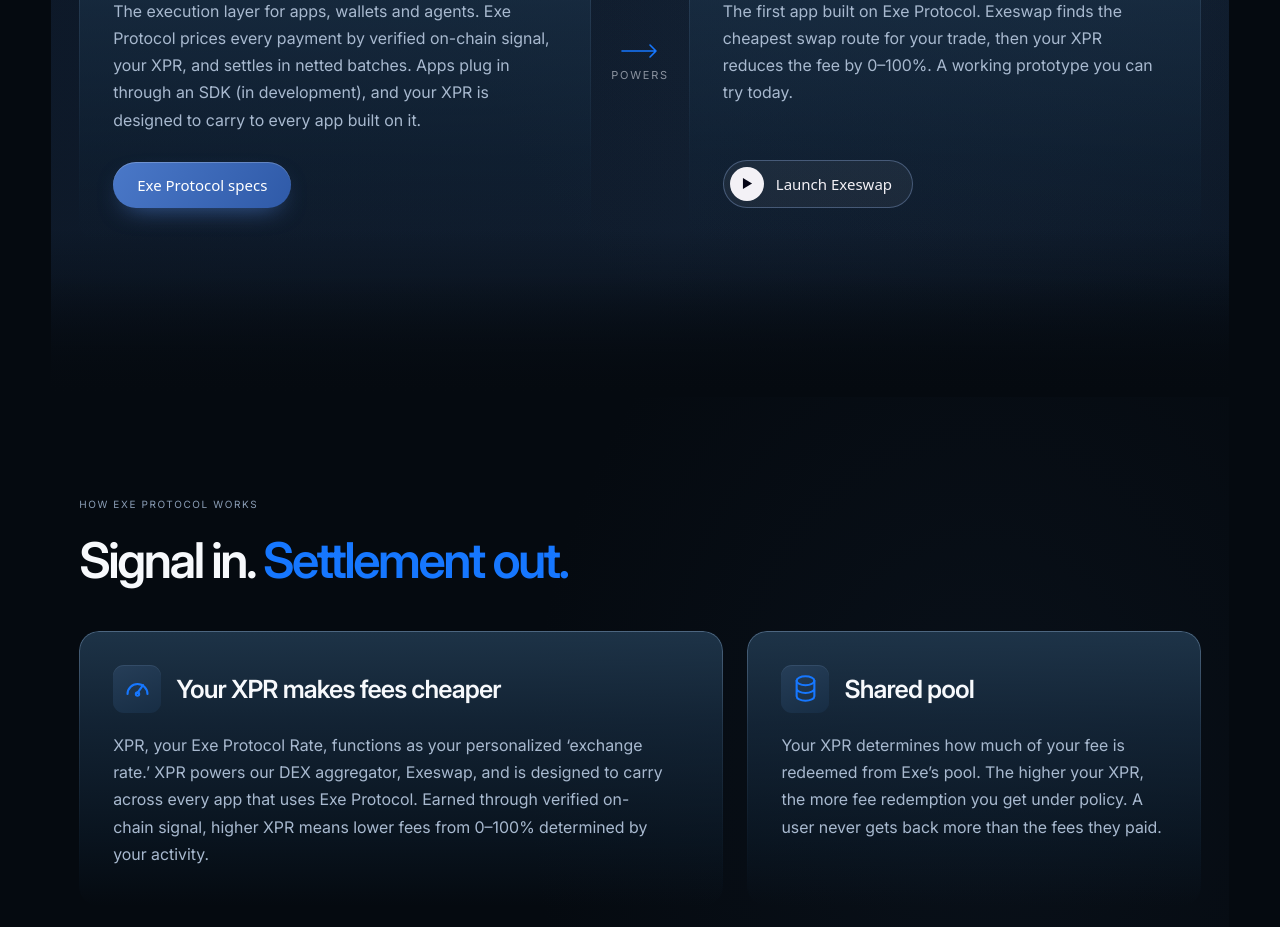
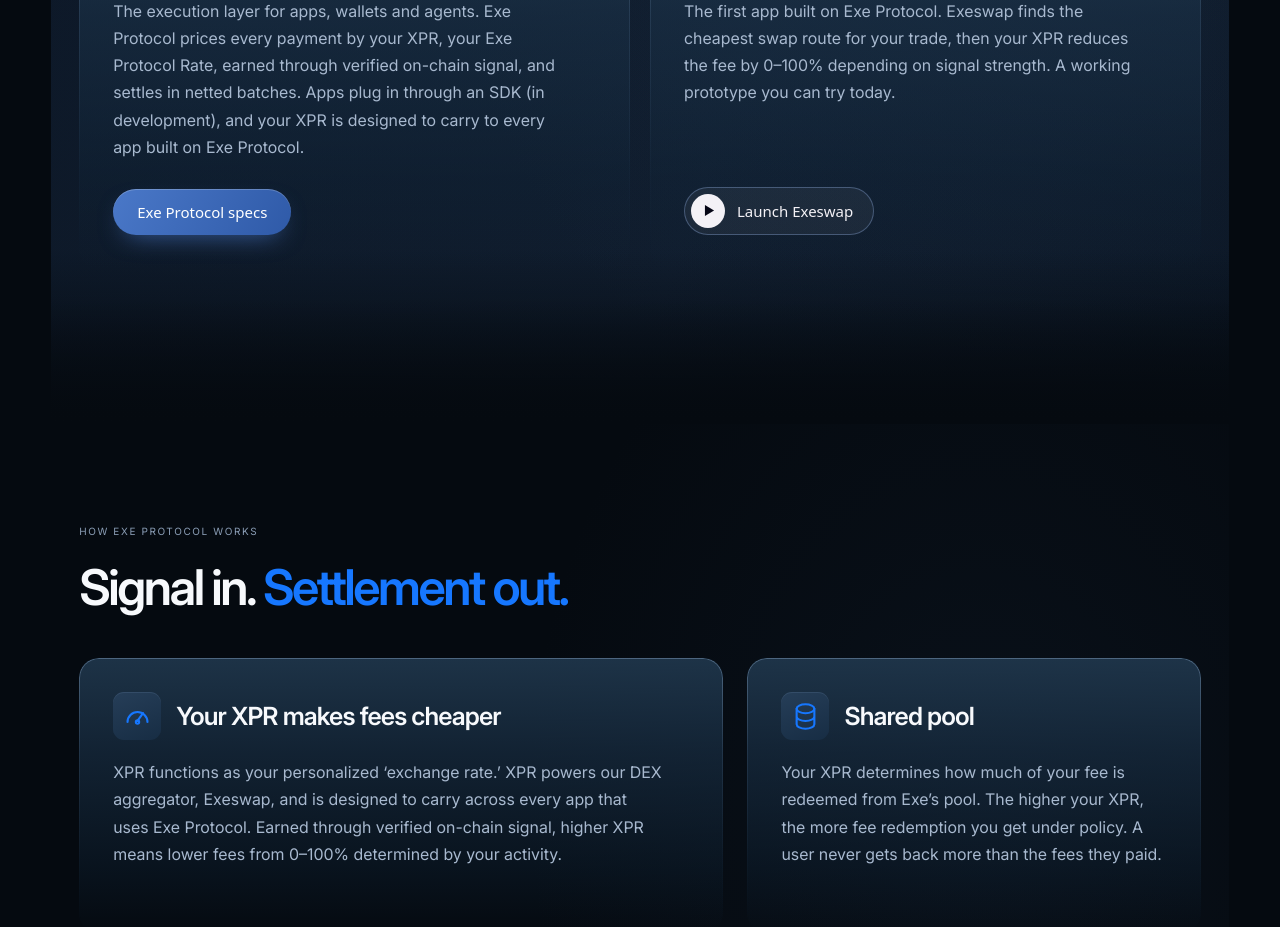
Before and after one commit to exe-protocol/exe-protocol.github.io, a plain HTML site: page index.html in a window 1280 px wide. Shown: the part 1374-2301 px from the top of the page. Drawn offline with Linux system fonts and the light colour scheme.

Commit message:
Add files via upload

```diff
--- a/index.html
+++ b/index.html
@@ -467,7 +467,7 @@ h2{font-weight:600;font-size:clamp(38px,4.4vw,68px);letter-spacing:-.05em;line-h
 /* "The Exe product suite": two cards from the existing card style, joined by a "Powers" connector */
 #suite h2{max-width:none}
 #suite h2 .fade{white-space:nowrap}
-#suite .suite{display:grid;grid-template-columns:1fr auto 1fr;gap:20px;align-items:stretch;margin-top:8px}
+#suite .suite{display:grid;grid-template-columns:1fr 1fr;gap:20px;align-items:stretch;margin-top:8px}
 #suite .card.suite-card{grid-column:auto;min-height:0;justify-content:flex-start}
 #suite .suite-tag{font-size:12px;letter-spacing:.16em;text-transform:uppercase;color:#6ab6ff;margin:0 0 14px;max-width:none}
 #suite .suite-card h3{margin:0 0 14px}
@@ -568,14 +568,13 @@ h2{font-weight:600;font-size:clamp(38px,4.4vw,68px);letter-spacing:-.05em;line-h
     <article class="card suite-card">
       <p class="suite-tag">Horizontal layer</p>
       <h3>Exe Protocol</h3>
-      <p>The execution layer for apps, wallets and agents. Exe Protocol prices every payment by verified on-chain signal, your XPR, and settles in netted batches. Apps plug in through an SDK (in development), and your XPR is designed to carry to every app built on it.</p>
+      <p>The execution layer for apps, wallets and agents. Exe Protocol prices every payment by your XPR, your Exe Protocol Rate, earned through verified on-chain signal, and settles in netted batches. Apps plug in through an SDK (in development), and your XPR is designed to carry to every app built on Exe Protocol.</p>
       <div class="suite-cta"><a class="xh-how" href="exe-protocol-specs.html">Exe Protocol specs</a></div>
     </article>
-    <div class="suite-link" aria-hidden="true"><svg viewBox="0 0 40 16"><path d="M2 8h34M30 2l6 6-6 6"/></svg><span>Powers</span></div>
     <article class="card suite-card">
       <p class="suite-tag">DEX aggregator</p>
       <h3>Exeswap</h3>
-      <p>The first app built on Exe Protocol. Exeswap finds the cheapest swap route for your trade, then your XPR reduces the fee by 0–100%. A working prototype you can try today.</p>
+      <p>The first app built on Exe Protocol. Exeswap finds the cheapest swap route for your trade, then your XPR reduces the fee by 0–100% depending on signal strength. A working prototype you can try today.</p>
       <div class="suite-cta"><a class="xh-go" href="simulator.html#swap"><i><svg viewBox="0 0 10 12" aria-hidden="true"><path d="M0 0l10 6-10 6z" fill="currentColor"/></svg></i>Launch Exeswap</a></div>
     </article>
   </div>
@@ -585,7 +584,7 @@ h2{font-weight:600;font-size:clamp(38px,4.4vw,68px);letter-spacing:-.05em;line-h
   <p class="eyebrow">How Exe Protocol works</p>
   <h2>Signal in. <span class="fade">Settlement out.</span></h2>
   <div class="grid">
-    <article class="card c-a"><h3><span class="card-symbol" aria-hidden="true"><svg viewBox="0 0 28 28"><path d="M5 19a9 9 0 1 1 18 0"/><path d="m14 18 5-7"/><circle cx="14" cy="19" r="1.5"/></svg></span>Your XPR makes fees cheaper</h3><p>XPR, your Exe Protocol Rate, functions as your personalized ‘exchange rate.’ XPR powers our DEX aggregator, Exeswap, and is designed to carry across every app that uses Exe Protocol. Earned through verified on-chain signal, higher XPR means lower fees from 0–100% determined by your activity.</p></article>
+    <article class="card c-a"><h3><span class="card-symbol" aria-hidden="true"><svg viewBox="0 0 28 28"><path d="M5 19a9 9 0 1 1 18 0"/><path d="m14 18 5-7"/><circle cx="14" cy="19" r="1.5"/></svg></span>Your XPR makes fees cheaper</h3><p>XPR functions as your personalized ‘exchange rate.’ XPR powers our DEX aggregator, Exeswap, and is designed to carry across every app that uses Exe Protocol. Earned through verified on-chain signal, higher XPR means lower fees from 0–100% determined by your activity.</p></article>
     <article class="card c-b"><h3><span class="card-symbol" aria-hidden="true"><svg viewBox="0 0 28 28"><ellipse cx="14" cy="7" rx="8" ry="4"/><path d="M6 7v7c0 2.2 3.6 4 8 4s8-1.8 8-4V7M6 14v7c0 2.2 3.6 4 8 4s8-1.8 8-4v-7"/></svg></span>Shared pool</h3><p>Your XPR determines how much of your fee is redeemed from Exe’s pool. The higher your XPR, the more fee redemption you get under policy. A user never gets back more than the fees they paid.</p></article>
     <article class="card c-c"><h3><span class="card-symbol" aria-hidden="true"><svg viewBox="0 0 28 28"><rect x="3" y="5" width="7" height="5" rx="1.5"/><rect x="3" y="18" width="7" height="5" rx="1.5"/><path d="M13 7.5h5v13h-5m5-6.5h7m-3-3 3 3-3 3"/></svg></span>Settle later</h3><p>Each payment is approved and recorded instantly, then settled on-chain later in netted batches. Fewer settlements mean lower costs than typical on-chain transactions that settle every payment individually.</p></article>
     <article class="card c-d"><h3><span class="card-symbol" aria-hidden="true"><svg viewBox="0 0 28 28"><rect x="5" y="8" width="18" height="16" rx="4"/><path d="M14 3v5M2 15h3m18 0h3M10 19h8"/><circle cx="10" cy="13" r="1"/><circle cx="18" cy="13" r="1"/></svg></span>Built for agents</h3><p>Designed so an agent can pay on its own, instantly — no human, no crypto housekeeping. Set the budget and limits up front. Exe Protocol pays the gas and clears every payment within those limits.</p></article>
```
